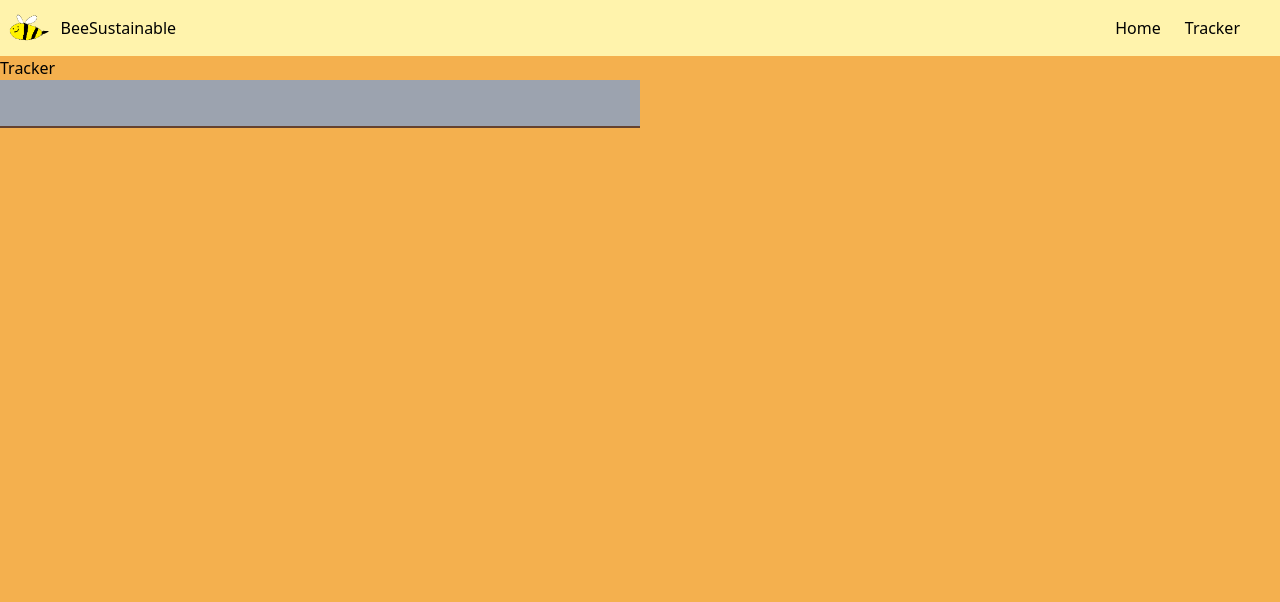
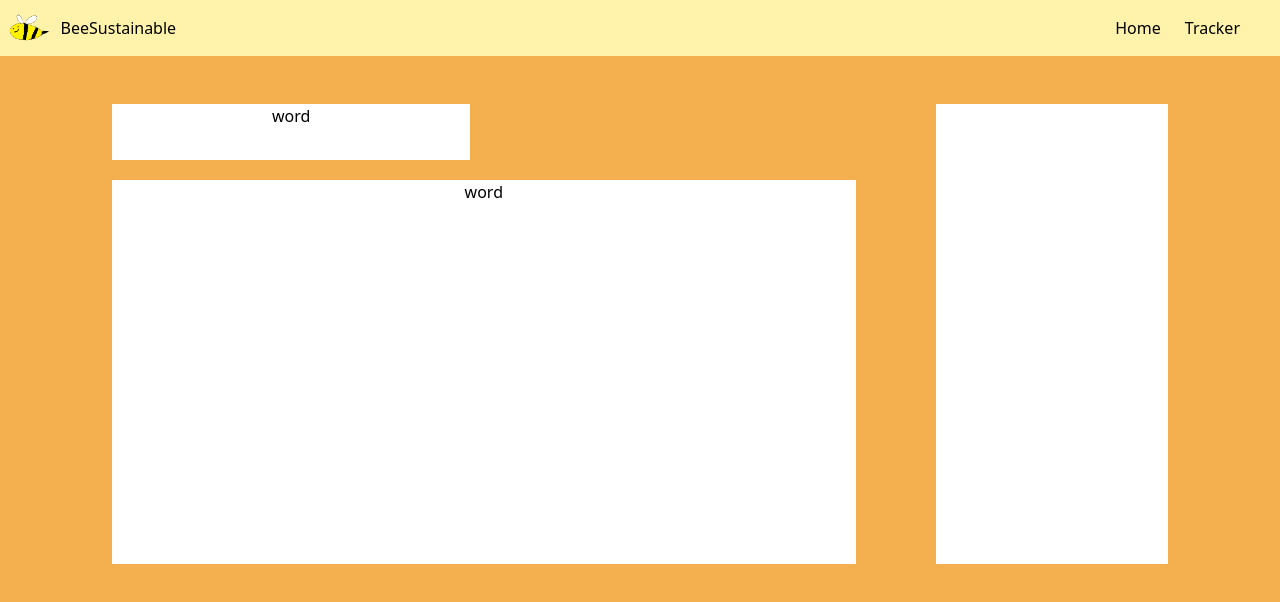
Before and after one commit to ben123-source/beesustainable, a React (Create React App) app: page /tracker in a window 1280 px wide. Shown: the top 602 px of the page. Built offline with nearby package versions, Linux system fonts and the light colour scheme.

Commit message:
Current tracker

```diff
--- a/src/Tracker.js
+++ b/src/Tracker.js
@@ -4,9 +4,16 @@ const Tracker = () => {
 	return (
 		<div className="bg-[#F4B04E] min-h-screen">
 			<Navbar />
-			<p>Tracker</p>
-			<div class="flex mb-4">
-				<div class="w-1/2 border-b-2 border-customGray bg-gray-400 h-12 hover:underline-dashed"></div>
+			<div class="">
+				<div class="flex px-28 py-12 justify-between gap-20 content-center">
+					<div class="basis-4/5 flex flex-col gap-5 text-center">
+						<div class="px-40 self-start bg-white grow-1 basis-14">
+							<div>word</div>
+						</div>
+						<div class="bg-white grow-4 basis-96">word</div>
+					</div>
+					<div class="bg-white basis-1/4 text-center block"></div>
+				</div>
 			</div>
 		</div>
 	);
```
